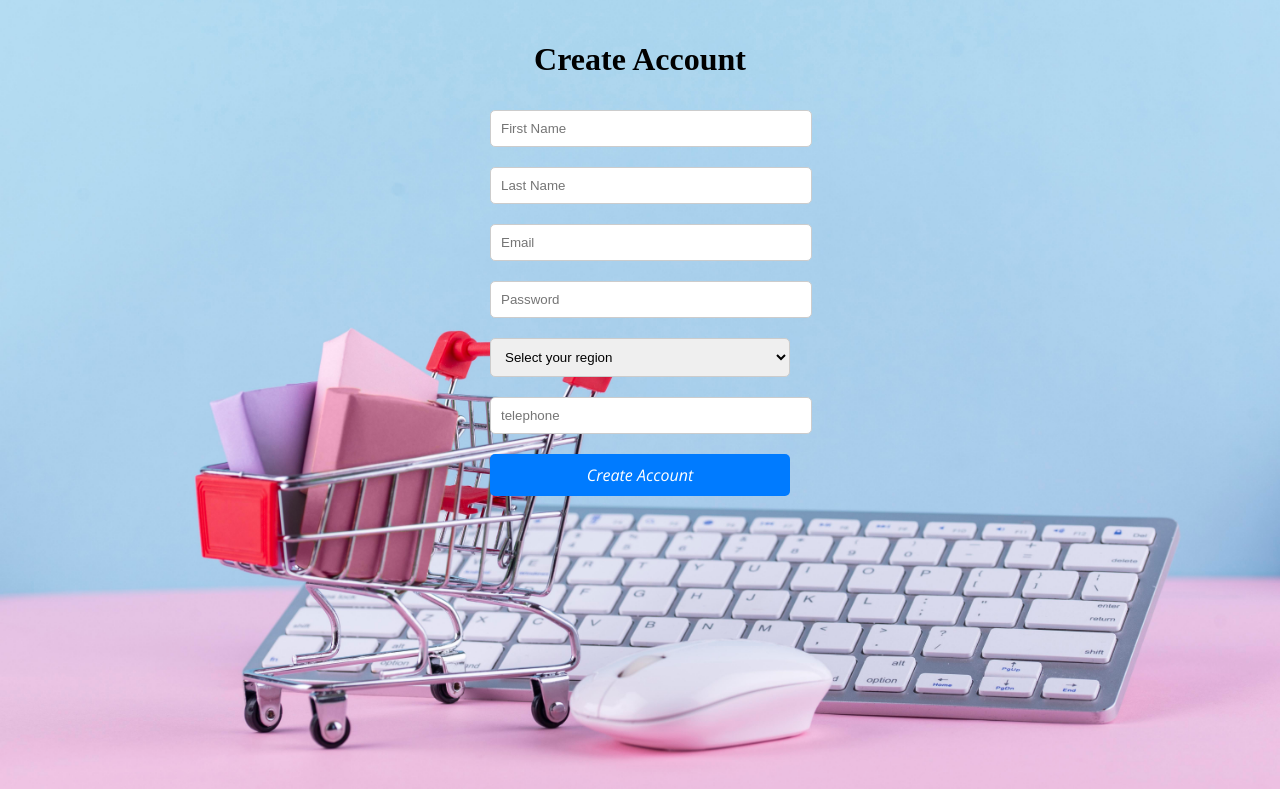
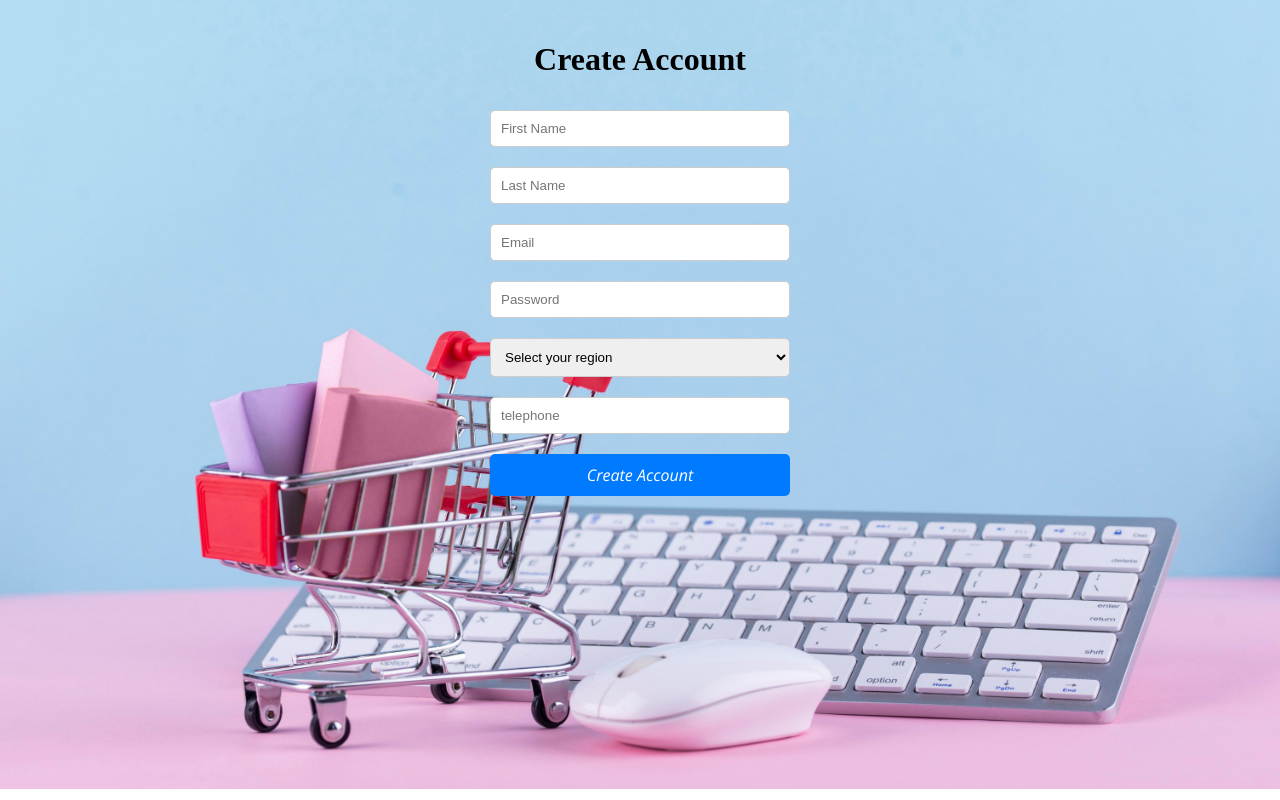
Before and after one commit to ZivFarin/AmazonUs, a React (Create React App) app in the folder frontend/: page /Signup in a window 1280 px wide. Built offline with nearby package versions, Linux system fonts and the light colour scheme.

Commit message:
Fixed region input size

```diff
--- a/frontend/src/components/Signup.module.css
+++ b/frontend/src/components/Signup.module.css
@@ -1,7 +1,5 @@
-/* import fonts */
 @import url('https://fonts.googleapis.com/css2?family=Open+Sans:ital,wght@1,300;1,400&display=swap');
 
-/* login form styles */
 .login-form {
   display: flex;
   flex-direction: column;
@@ -12,7 +10,6 @@
   width: 300px;
 }
 
-/* input field styles */
 .login-form__input {
   margin: 10px 0;
   padding: 10px;
@@ -22,12 +19,10 @@
 
 }
 
-/* adjust width for non-select input fields */
 .login-form__input:not(select) {
   width: 100%;
 }
 
-/* error message styles */
 .login-form__error {
   margin: 10px 0;
   color: red;
@@ -36,7 +31,6 @@
   border-radius: 5px;
 }
 
-/* submit button styles */
 .login-form__submit,
 .signup-form__submit {
   margin: 10px 0;
@@ -52,7 +46,6 @@
   font-weight: 400;
 }
 
-/* adjust styles for signup form button */
 .signup-form__submit {
   text-align: center;
   text-decoration: none;
@@ -60,7 +53,6 @@
   padding-right: 0;
 }
 
-/* button hover styles */
 .login-form__submit:hover,
 .signup-form__submit:hover {
   background-color: #0069d9;
@@ -68,7 +60,11 @@
   text-decoration: none;
 }
 
-/* adjust width for non-select input fields */
-.login-form__input:not(select) {
+
+.login-form * {
+  box-sizing: border-box;
+}
+
+.login-form select {
   width: 100%;
 }
```
